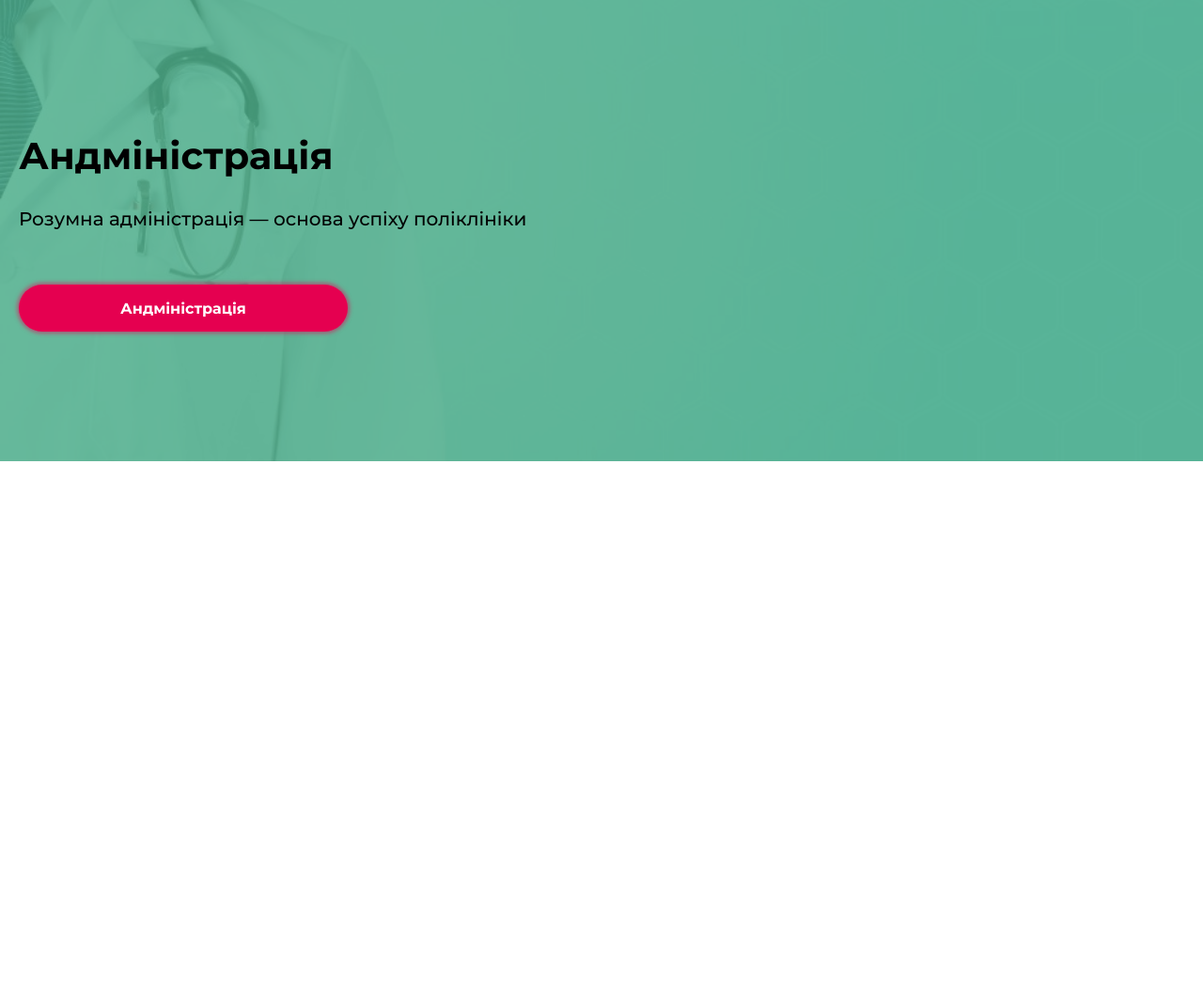
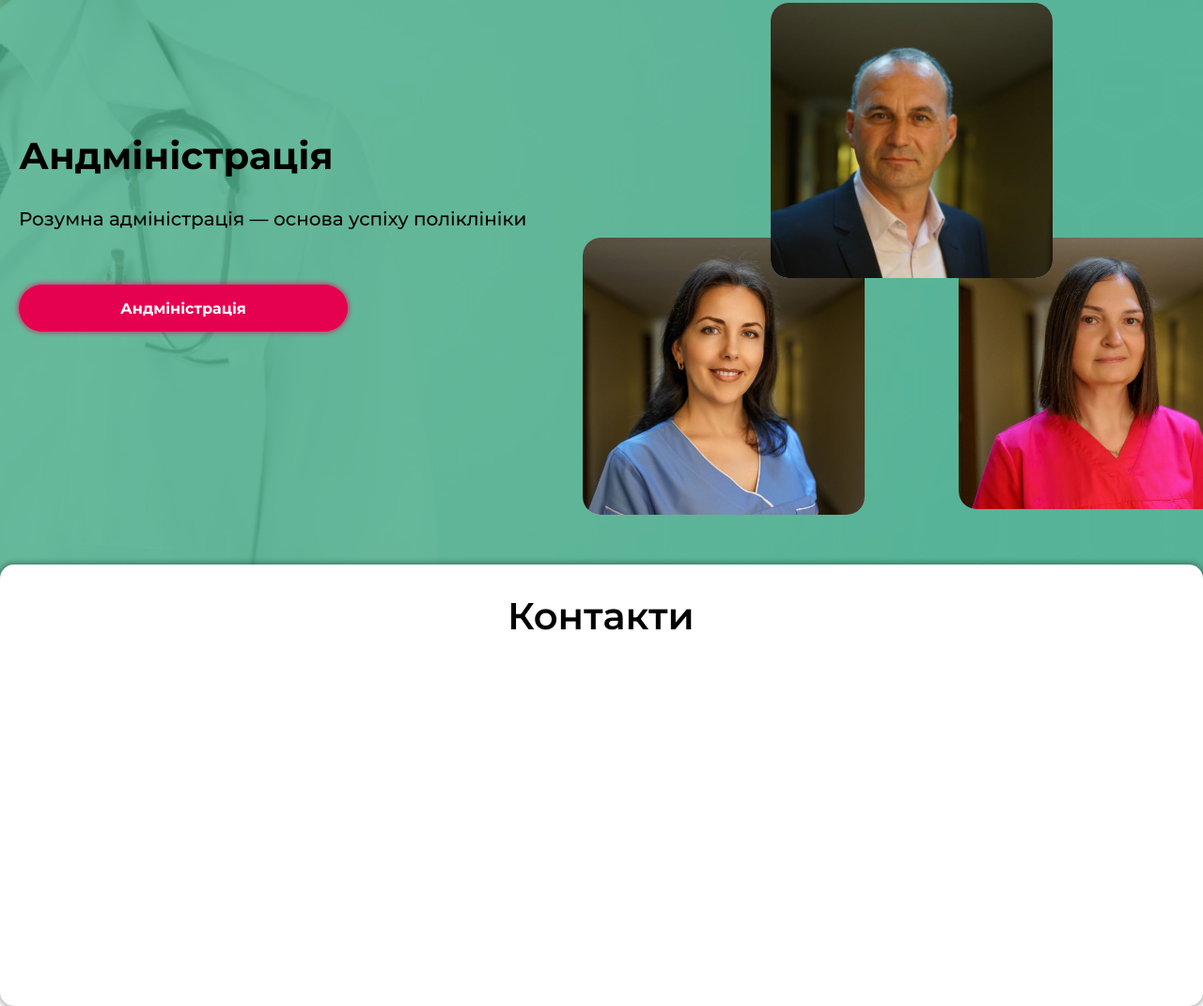
Before and after one commit to ievgen275/Hospital_project, a plain HTML site: page index.html in a window 1280 px wide. Shown: the part 1059-2130 px from the top of the page at 94% size. Before the commit the page ends 1550 px from the top, so only its background shows below. Drawn offline with Linux system fonts and the light colour scheme.

Commit message:
add new section

```diff
--- a/assets/css/style.css
+++ b/assets/css/style.css
@@ -17,6 +17,10 @@ a {
    width: 100%;
    max-width: 1240px;
    margin: 0 auto;
+}
+
+::-webkit-scrollbar {
+   width: 0;
 }
 
 /* Header */
@@ -231,7 +235,8 @@ a {
 }
 
 /* News */
-.news_section {
+.news_section,
+.contact_section {
    border-radius: 15px;
    background: #FFF;
    box-shadow: 0px 0px 5px 3px rgba(0, 0, 0, 0.25);
@@ -241,8 +246,6 @@ a {
 
    position:absolute;
    margin-top: 480px;
-
-
 }
 
 .title_news {
@@ -399,11 +402,13 @@ a {
 /* Admin */
 .background_admin {
    margin-top: 1000px;
+   height: 700px;
    background: rgba(76, 175, 138, 0.83);
 }
 
 .background_admin_img {
    margin-top: 1000px;
+   height: 700px;
 }
 
 .title_admin {
@@ -446,3 +451,49 @@ a {
 
    overflow: hidden;
 }
+
+.doctor_admin {
+   width: 300px;
+   height: auto;
+   flex-shrink: 0;
+
+   border-radius: 19px;
+   background: lightgray 50% / cover no-repeat;
+}
+
+.doctor_admin_1 {
+   position: absolute;
+   margin-left: 800px;
+   margin-top: -350px;
+}
+
+.doctor_admin_2 {
+   position: absolute;
+   margin-left: 1000px;
+   margin-top: -100px;
+   z-index: -1;
+}
+
+.doctor_admin_3 {
+   position: absolute;
+   margin-left: 600px;
+   margin-top: -100px;
+   z-index: -1;
+}
+
+/* Contact */
+.contact_section {
+   position:absolute;
+   margin-top: 1600px;
+}
+
+.title_contact {
+   color: #000;
+   font-size: 40px;
+   font-style: normal;
+   font-weight: 600;
+   line-height: normal;
+
+   position: relative;
+   margin: 30px 520px;
+}
--- a/index.html
+++ b/index.html
@@ -112,10 +112,23 @@
             </div>
          </a>
 
+         <img src="/assets/img/2022-06-01-12.27.18-e1654075787710.jpg" alt="" class="doctor_admin doctor_admin_1">
+         <img src="/assets/img/doc_66.jpg" alt="" class="doctor_admin doctor_admin_2">
+         <img src="/assets/img/doc_57.jpg" alt="" class="doctor_admin doctor_admin_3">
+
       </div>
    </section>
    <img src="/assets/img/bg_admin.jpg" alt="" class="background_admin_img">
 
+   <!-- Contact -->
+   <section class="contact_section">
+      <div class="container">
+
+         <h1 class="title_contact">Контакти</h1>
+
+      </div>
+   </section>
+
 <script src="/script/script.js"></script>
 </body>
 </html>
```
Also changed, not shown: assets/img/2022-06-01-12.27.18-e1654075787710.jpg (added), assets/img/doc_57.jpg (added), assets/img/doc_66.jpg (added).
